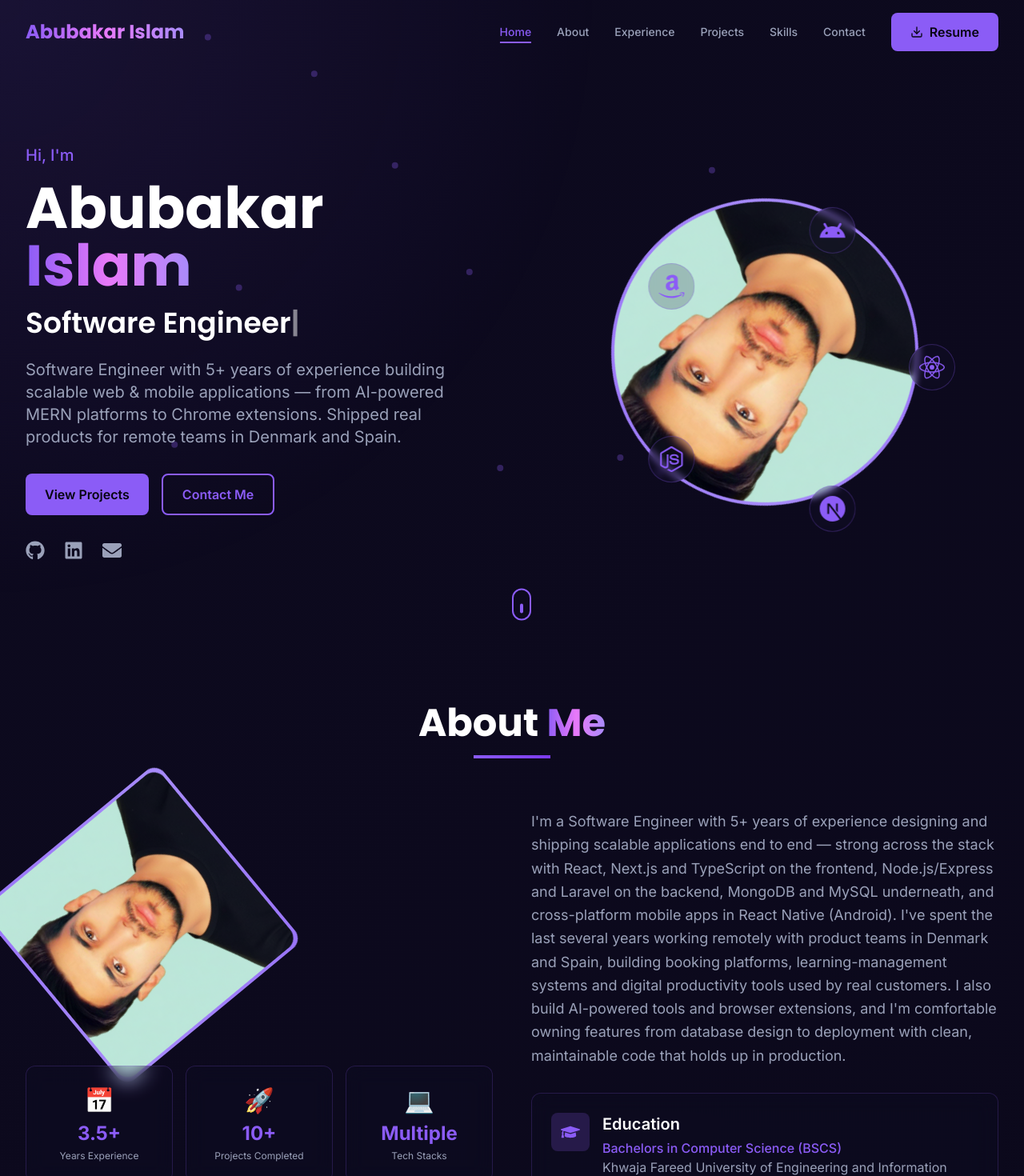
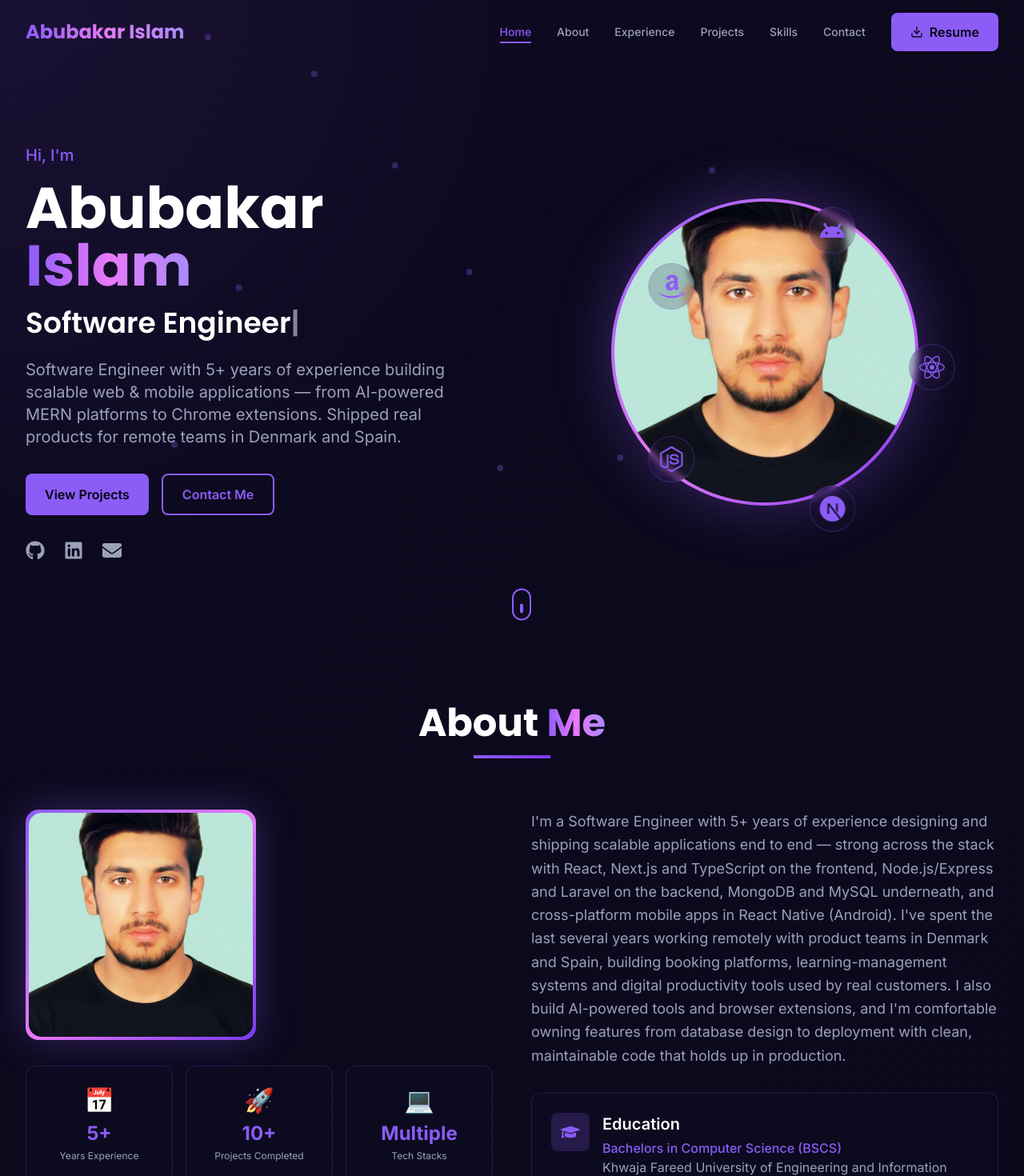
Before and after one commit to abubakar787898/my-portfolio, a React (Vite) app: page / in a window 1280 px wide. Shown: the top 1470 px of the page at 80% size. Built offline with nearby package versions, Linux system fonts and the light colour scheme.

Commit message:
Fix spinning profile images, update experience stat to 5+
- Hero + About: removed infinite rotate animation on profile image
  wrappers (the whole photo was spinning); replaced with a static
  violet-to-fuchsia gradient border with soft glow
- About stats: Years Experience 3.5+ -> 5+

```diff
--- a/src/sections/About.tsx
+++ b/src/sections/About.tsx
@@ -11,7 +11,7 @@ const About = () => {
   })
 
   const stats = [
-    { label: 'Years Experience', value: '3.5+', icon: '📅' },
+    { label: 'Years Experience', value: '5+', icon: '📅' },
     { label: 'Projects Completed', value: '10+', icon: '🚀' },
     { label: 'Tech Stacks', value: 'Multiple', icon: '💻' },
   ]
@@ -71,13 +71,11 @@ const About = () => {
               whileHover={{ scale: 1.05 }}
               transition={{ type: 'spring', stiffness: 300 }}
             >
-              <motion.div
+              <div
                 className="absolute inset-0 rounded-2xl p-1"
-                animate={{ rotate: 360 }}
-                transition={{ duration: 3, repeat: Infinity, ease: 'linear' }}
                 style={{
-                  background: 'linear-gradient(45deg, #8B5CF6, #A78BFA, #8B5CF6)',
-                  backgroundSize: '200% 200%',
+                  background: 'linear-gradient(135deg, #8B5CF6, #E879F9, #7C3AED)',
+                  boxShadow: '0 0 50px rgba(139, 92, 246, 0.3)',
                 }}
               >
                 <div className="w-full h-full rounded-2xl bg-primary-dark overflow-hidden">
@@ -92,7 +90,7 @@ const About = () => {
                     }}
                   />
                 </div>
-              </motion.div>
+              </div>
             </motion.div>
 
             {/* Stats Cards */}
--- a/src/sections/Hero.tsx
+++ b/src/sections/Hero.tsx
@@ -194,14 +194,12 @@ const Hero = () => {
               whileHover={{ scale: 1.05 }}
               transition={{ type: 'spring', stiffness: 300 }}
             >
-              {/* Rotating Gradient Border */}
-              <motion.div
+              {/* Gradient Border */}
+              <div
                 className="absolute inset-0 rounded-full p-1"
-                animate={{ rotate: 360 }}
-                transition={{ duration: 8, repeat: Infinity, ease: 'linear' }}
                 style={{
-                  background: 'linear-gradient(45deg, #8B5CF6, #A78BFA, #8B5CF6)',
-                  backgroundSize: '200% 200%',
+                  background: 'linear-gradient(135deg, #8B5CF6, #E879F9, #7C3AED)',
+                  boxShadow: '0 0 70px rgba(139, 92, 246, 0.35)',
                 }}
               >
                   <div className="w-full h-full rounded-full bg-primary-dark overflow-hidden">
@@ -216,7 +214,7 @@ const Hero = () => {
                     }}
                   />
                 </div>
-              </motion.div>
+              </div>
 
               {/* Floating Tech Icons */}
               {techIcons.map(({ Icon, name, delay }, index) => {
```
